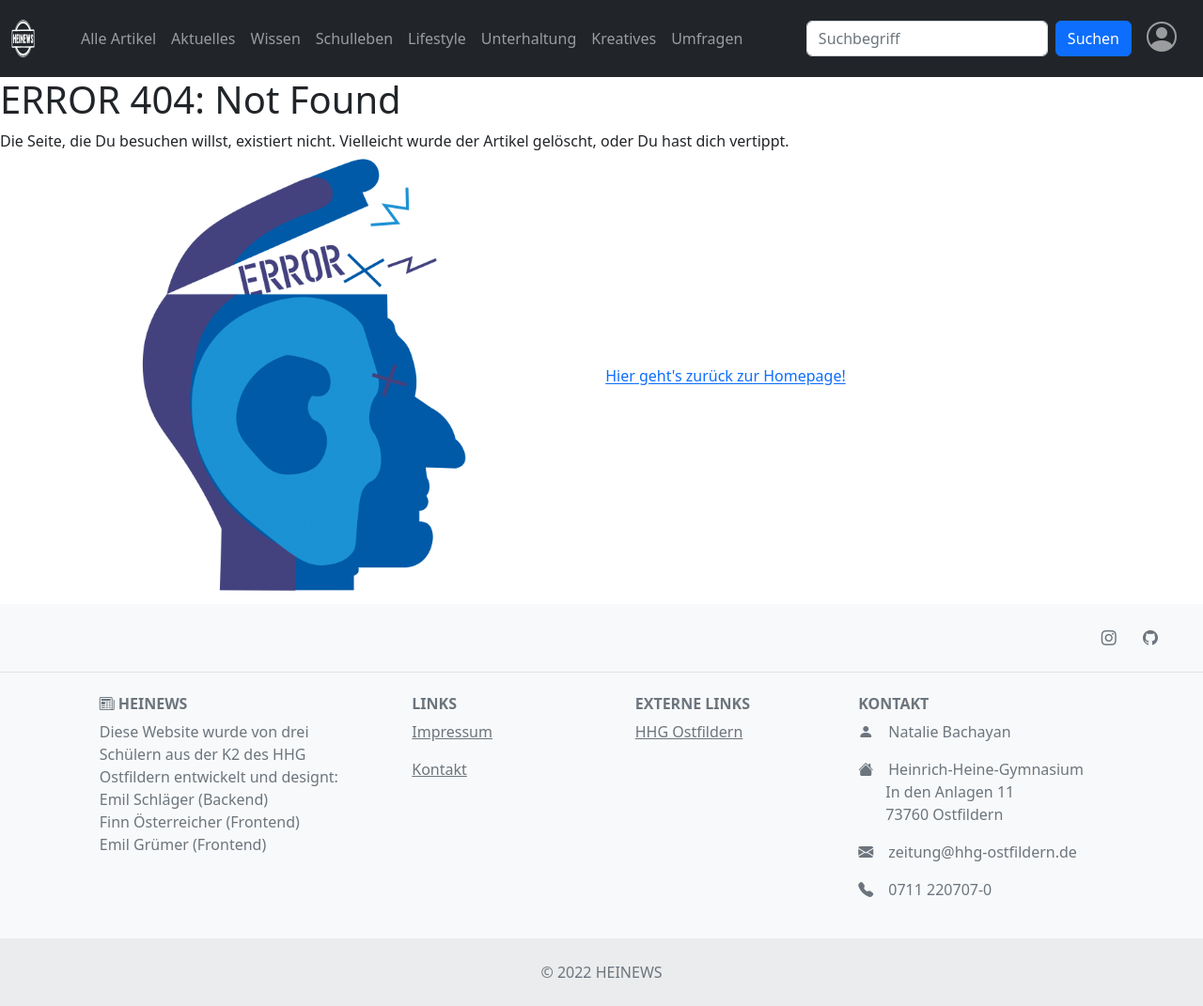
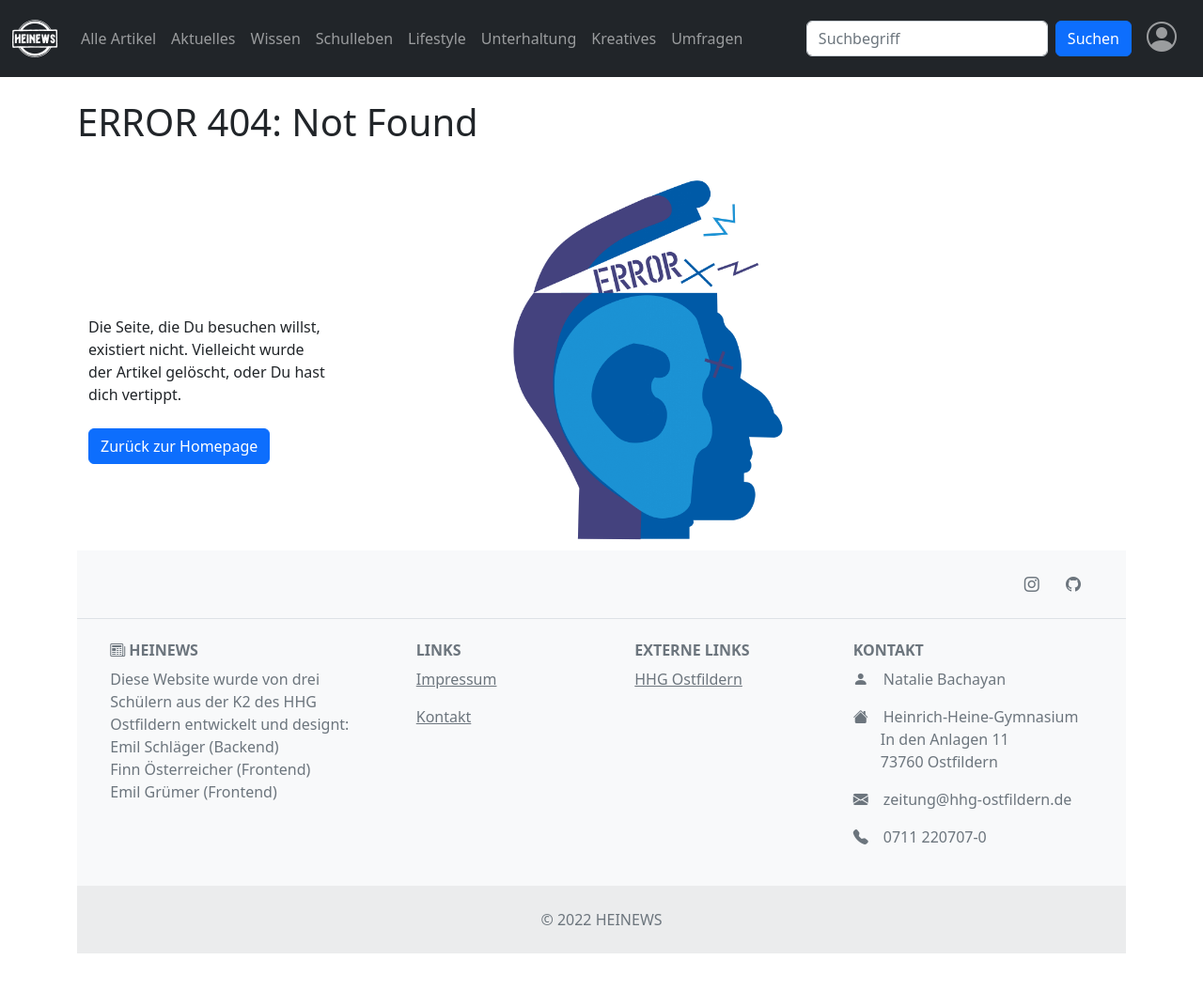
Before and after one commit to heofthetea/heinews, a Flask app: page /article/announcement/1 in a window 1280 px wide. Shown: the whole page at 94% size. After the commit the page ends 1015 px from the top, so only its background shows below. Run offline with Flask 2, Linux system fonts and the light colour scheme; data comes from the database, SQL or seed files in the repository; data that the repository does not hold is empty; some libraries are stand-ins or nearby versions.

Commit message:
Error makeover

```diff
--- a/app/templates/error/error.html
+++ b/app/templates/error/error.html
@@ -1,12 +1,6 @@
 {% extends "base.html" %}
 
 {% block css %}
-<style>
-    img {
-        max-width: 50%;
-        max-height: 50%;
-    }
-</style>
 {% endblock %}
 
 {% block title %}
@@ -14,10 +8,18 @@ ERROR {{ error["code"] }}
 {% endblock %}
 
 {% block content %}
+<div class="container-xl">
+    <br>
 {% block error_code %}
 <h1 color="#f00">ERROR {{ error["code"] }}: {{ error["name"]}}</h1>
 {% endblock %}
 
+<br>
+
+<div class="container">
+    <div class="row">
+        <div class="col-3">
+            <div class="div" style=" margin-top: 150px; margin-bottom: auto">
                 {% block description %}
                     {% if error["description"] %}
                         {{ error["description"] }}
@@ -25,19 +27,23 @@ ERROR {{ error["code"] }}
                         Da lief wohl etwas schief. Wenn Du diesen exakten Error sehr häufig bekommst, wende Dich doch mal an uns. Vielleicht hilfst Du uns dadurch, Fehler zu entdecken :)
                     {% endif %}
                 {% endblock %}
-
+                <br>
+                <br>
+                <a href="/" type="button" class="btn btn-primary">Zurück zur Homepage</a>
+            </div>
+        </div>
+        <div class="col-7">
             {% if error["image"] == "teapot" %}
                 <img src="/static/img/teapot.png" alt="That's supposed to be a teapot. If you see this instead, the server must be that pissed to not even show it to you.">
             {% else %}
-<img src="/static/img/error.png" alt="Whoops... Da lief wohl etwas so gehörig schief, dass wir Dir nicht mal ein lustiges Bildchen zeigen können - Aber es sei dir versichert, dass unser Künstler trotzdem einen guten Job gemacht hat.">
+                <img style="height: 400px; display: block; margin-left: auto; margin-right: auto" src="/static/img/error.png" alt="Whoops... Da lief wohl etwas so gehörig schief, dass wir Dir nicht mal ein lustiges Bildchen zeigen können - Aber es sei dir versichert, dass unser Künstler trotzdem einen guten Job gemacht hat.">
             {% endif %}
+        </div>
+    </div>
+</div>
 
 
-<a href="/">
-    Hier geht's zurück zur Homepage!
-</a>
-
 {% endblock %}
-
+</div>
 </body>
 </html>
```
Lines whose indentation alone changed are shown as unchanged.
